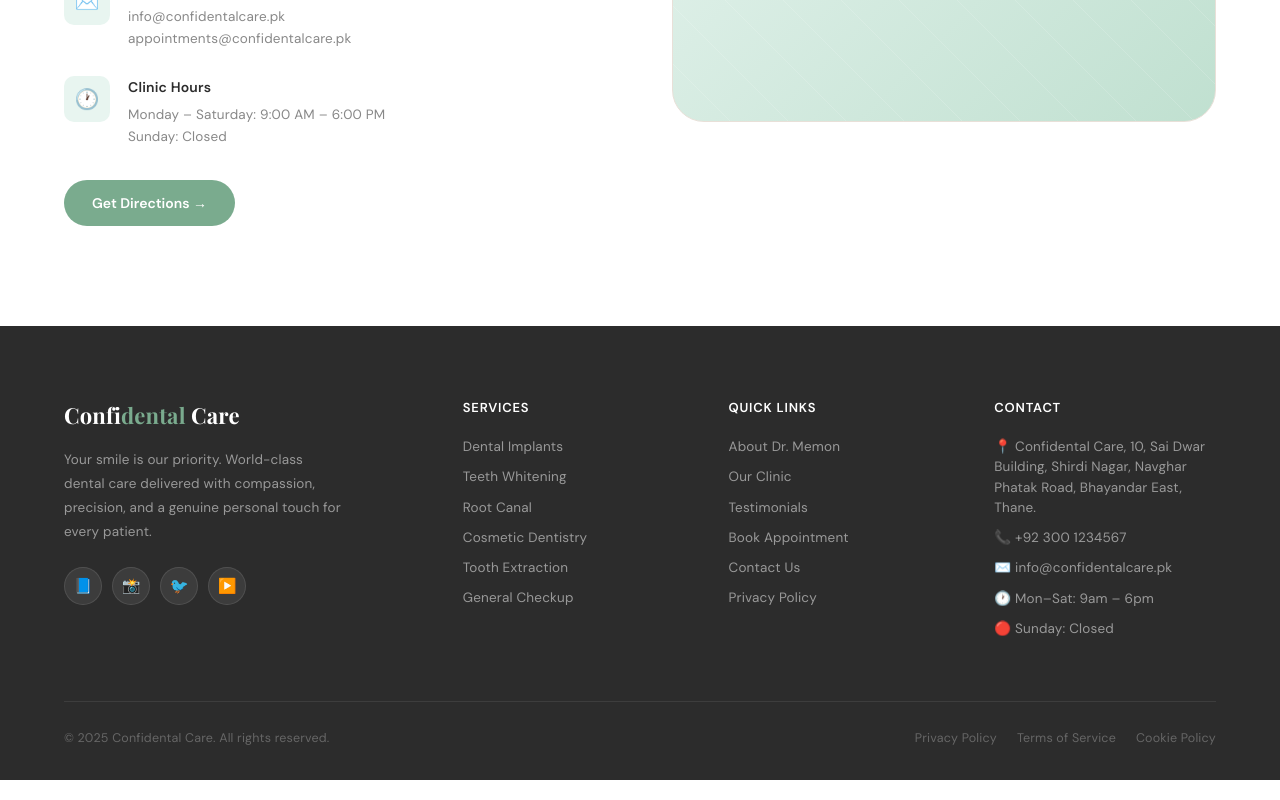
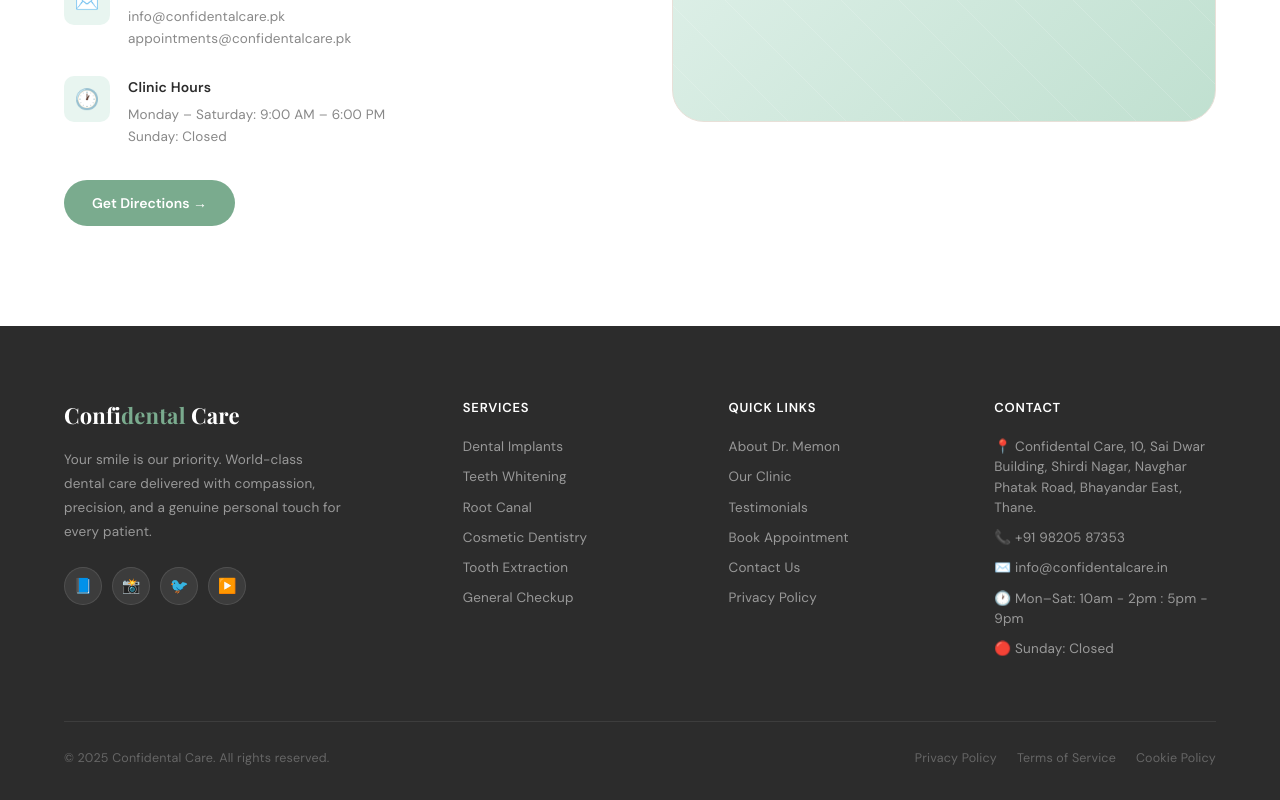
Before and after one commit to TahirShaikh786/Confidental-Care, a React (Vite) app: page / in a window 1280 px wide. Shown: the part 5852-6652 px from the top of the page. Built offline with nearby package versions, Linux system fonts and the light colour scheme; a web font is replaced by a local one.

Commit message:
Update contact information in Footer component

```diff
--- a/src/components/Footer.jsx
+++ b/src/components/Footer.jsx
@@ -27,9 +27,9 @@ const FOOTER_COLS = [
     title: "Contact",
     items: [
       "📍 Confidental Care, 10, Sai Dwar Building, Shirdi Nagar, Navghar Phatak Road, Bhayandar East, Thane.",
-      "📞 +92 300 1234567",
-      "✉️ info@confidentalcare.pk",
-      "🕐 Mon–Sat: 9am – 6pm",
+      "📞 +91 98205 87353",
+      "✉️ info@confidentalcare.in",
+      "🕐 Mon–Sat: 10am - 2pm : 5pm - 9pm",
       "🔴 Sunday: Closed",
     ],
   },
```
